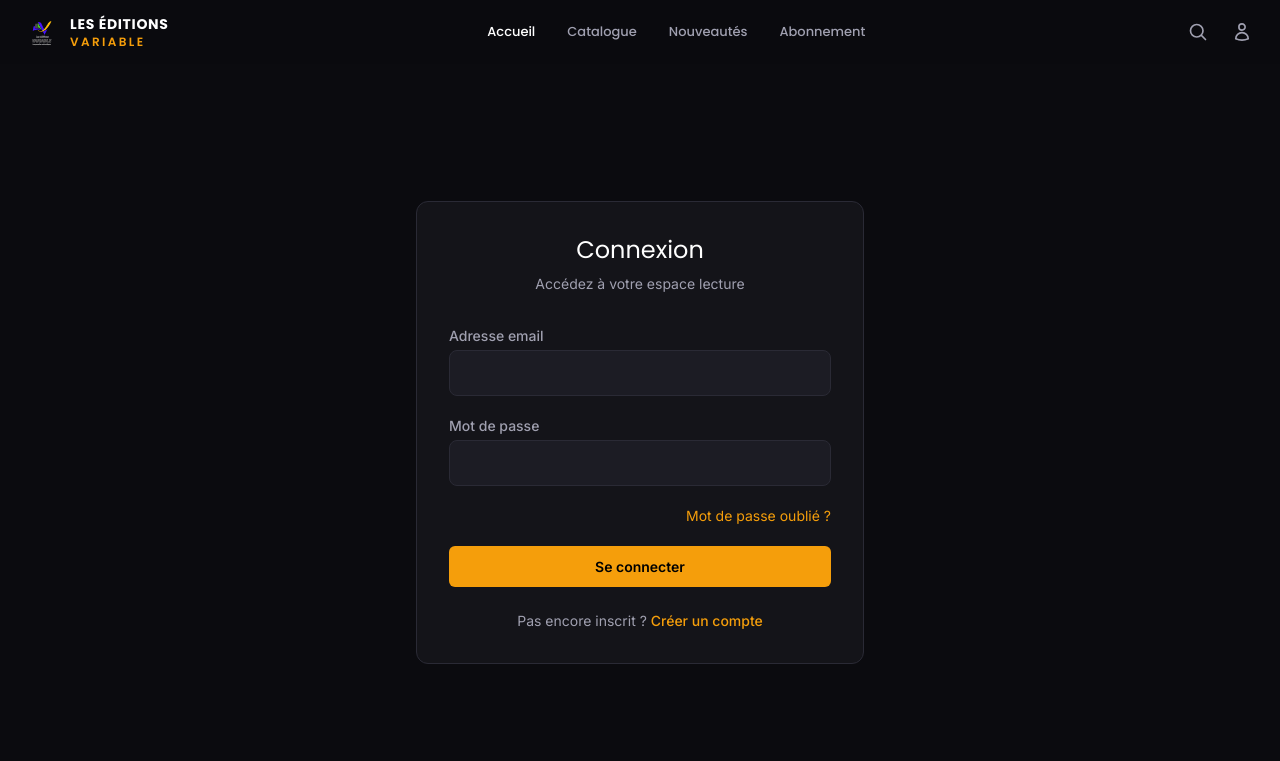
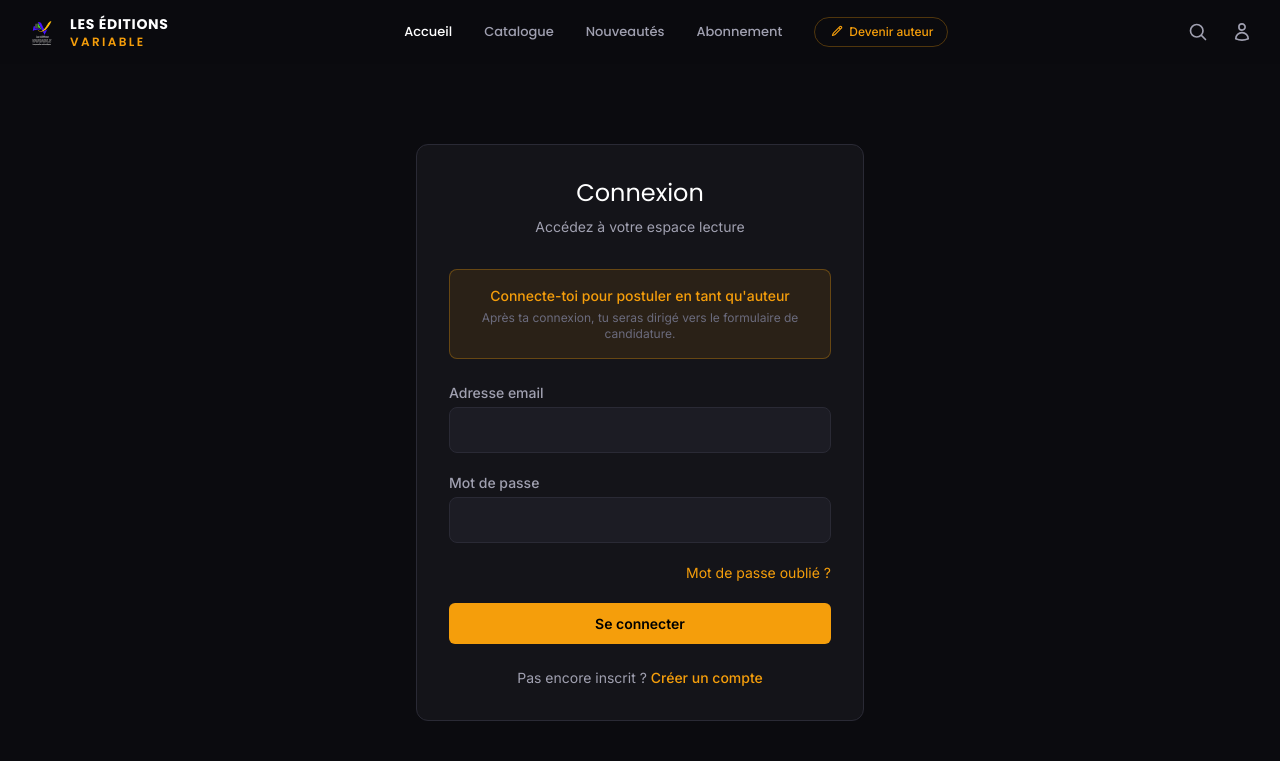
Before and after one commit to muhiyamuhiya/leseditionsvariable, a PHP site: page /connexion?redirect=/auteur/candidater in a window 1280 px wide. Shown: the top 761 px of the page. Run offline with PHP 8.4, Linux system fonts and the light colour scheme; some libraries are stand-ins or nearby versions.

Commit message:
feat: bouton 'Devenir auteur' dans nav + redirection après connexion/inscription

```diff
--- a/app/controllers/AuthController.php
+++ b/app/controllers/AuthController.php
@@ -51,10 +51,18 @@ class AuthController extends BaseController
 
         // Tentative de connexion
         if (Auth::login($email, $password)) {
+            // Redirection intelligente
+            $redirect = trim($_POST['redirect'] ?? '');
+            if ($redirect && preg_match('/^\/[^\/]/', $redirect) && !str_contains($redirect, '//')) {
+                redirect($redirect);
+            }
+            $user = Auth::user();
+            if ($user && $user->role === 'admin') { redirect('/admin'); }
             redirect('/');
         } else {
             Session::flash('old_email', $email);
-            redirect('/connexion');
+            $redirect = trim($_POST['redirect'] ?? '');
+            redirect('/connexion' . ($redirect ? '?redirect=' . urlencode($redirect) : ''));
         }
     }
 
--- a/app/views/auth/login.php
+++ b/app/views/auth/login.php
@@ -8,7 +8,15 @@
             $error = flash('error');
             $success = flash('success');
             $errors = flash('errors');
+            $redirectUrl = $_GET['redirect'] ?? '';
             ?>
+
+            <?php if ($redirectUrl === '/auteur/candidater'): ?>
+                <div class="bg-accent/10 border border-accent/30 rounded-lg p-4 mb-6 text-center">
+                    <p class="text-accent font-medium text-sm">Connecte-toi pour postuler en tant qu'auteur</p>
+                    <p class="text-text-dim text-xs mt-1">Après ta connexion, tu seras dirigé vers le formulaire de candidature.</p>
+                </div>
+            <?php endif; ?>
 
             <?php if ($success): ?>
                 <div class="bg-emerald-500/10 border border-emerald-500/30 text-emerald-400 px-4 py-3 rounded-lg mb-6 text-sm">
@@ -34,6 +42,9 @@
 
             <form action="/connexion" method="POST" class="space-y-5">
                 <?= csrf_field() ?>
+                <?php if ($redirectUrl): ?>
+                    <input type="hidden" name="redirect" value="<?= e($redirectUrl) ?>">
+                <?php endif; ?>
 
                 <div>
                     <label for="email" class="block text-sm font-medium text-text-muted mb-1">Adresse email</label>
@@ -61,7 +72,7 @@
 
             <p class="mt-6 text-center text-sm text-text-muted">
                 Pas encore inscrit ?
-                <a href="/inscription" class="text-accent font-medium hover:text-accent-hover transition-colors">Créer un compte</a>
+                <a href="/inscription<?= $redirectUrl ? '?redirect=' . urlencode($redirectUrl) : '' ?>" class="text-accent font-medium hover:text-accent-hover transition-colors">Créer un compte</a>
             </p>
         </div>
     </div>
--- a/app/views/partials/header.php
+++ b/app/views/partials/header.php
@@ -1,4 +1,8 @@
-<?php $currentUser = App\Lib\Auth::user(); ?>
+<?php
+$currentUser = App\Lib\Auth::user();
+$showDevenirAuteur = !$currentUser || $currentUser->role === 'lecteur';
+$devenirAuteurHref = $currentUser ? '/auteur/candidater' : '/connexion?redirect=/auteur/candidater';
+?>
 
 <!-- Wrapper Alpine pour partager menuOpen entre header et overlay -->
 <div x-data="{ menuOpen: false, searchOpen: false }"
@@ -26,6 +30,12 @@
                 <?php endif; ?>
                 <a href="/catalogue?tri=nouveautes" class="text-[13px] font-display font-medium text-text-muted hover:text-accent transition-colors">Nouveautés</a>
                 <a href="/abonnement" class="text-[13px] font-display font-medium text-text-muted hover:text-accent transition-colors">Abonnement</a>
+                <?php if ($showDevenirAuteur): ?>
+                    <a href="<?= $devenirAuteurHref ?>" class="inline-flex items-center gap-1.5 px-3.5 py-1.5 text-accent border border-accent/30 rounded-full text-xs font-medium hover:bg-accent/10 hover:border-accent transition-all">
+                        <svg class="w-3.5 h-3.5" fill="none" stroke="currentColor" viewBox="0 0 24 24" stroke-width="2"><path stroke-linecap="round" stroke-linejoin="round" d="M16.862 4.487l1.687-1.688a1.875 1.875 0 112.652 2.652L10.582 16.07a4.5 4.5 0 01-1.897 1.13L6 18l.8-2.685a4.5 4.5 0 011.13-1.897l8.932-8.931zm0 0L19.5 7.125"/></svg>
+                        Devenir auteur
+                    </a>
+                <?php endif; ?>
             </nav>
 
             <!-- Droite -->
@@ -154,6 +164,16 @@
             </div>
         </div>
 
+        <?php if ($showDevenirAuteur): ?>
+        <div class="px-6 pt-3 pb-1 flex-shrink-0">
+            <a href="<?= $devenirAuteurHref ?>" @click="menuOpen = false"
+               class="flex items-center gap-3 px-5 py-3.5 text-accent border border-accent/20 bg-accent/5 hover:bg-accent/10 rounded-xl font-display font-semibold text-base transition-all">
+                <svg class="w-5 h-5" fill="none" stroke="currentColor" viewBox="0 0 24 24" stroke-width="2"><path stroke-linecap="round" stroke-linejoin="round" d="M16.862 4.487l1.687-1.688a1.875 1.875 0 112.652 2.652L10.582 16.07a4.5 4.5 0 01-1.897 1.13L6 18l.8-2.685a4.5 4.5 0 011.13-1.897l8.932-8.931zm0 0L19.5 7.125"/></svg>
+                Devenir auteur
+            </a>
+        </div>
+        <?php endif; ?>
+
         <nav class="flex-grow flex flex-col justify-center px-8 py-6">
             <a href="/" @click="menuOpen = false" class="group flex items-center gap-4 py-5 border-b border-border/50 transition-all hover:translate-x-1">
                 <svg class="w-5 h-5 text-text-dim group-hover:text-accent transition-colors flex-shrink-0" fill="none" stroke="currentColor" stroke-width="2" viewBox="0 0 24 24"><path stroke-linecap="round" stroke-linejoin="round" d="M2.25 12l8.954-8.955c.44-.439 1.152-.439 1.591 0L21.75 12M4.5 9.75v10.125c0 .621.504 1.125 1.125 1.125H9.75v-4.875c0-.621.504-1.125 1.125-1.125h2.25c.621 0 1.125.504 1.125 1.125V21h4.125c.621 0 1.125-.504 1.125-1.125V9.75M8.25 21h8.25"/></svg>
```
Also changed, not shown: app/views/auth/register.php (+12 -1 lines).
